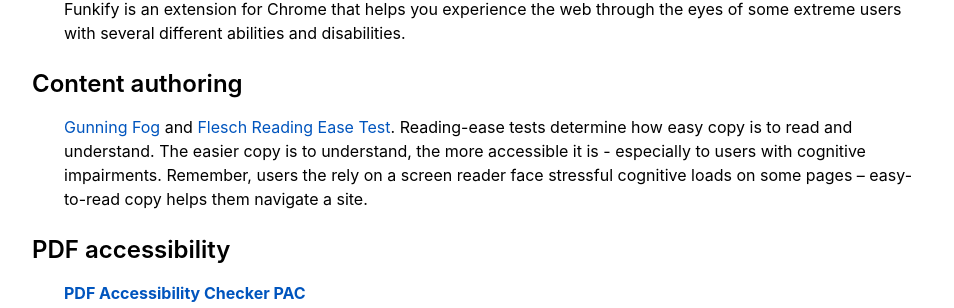
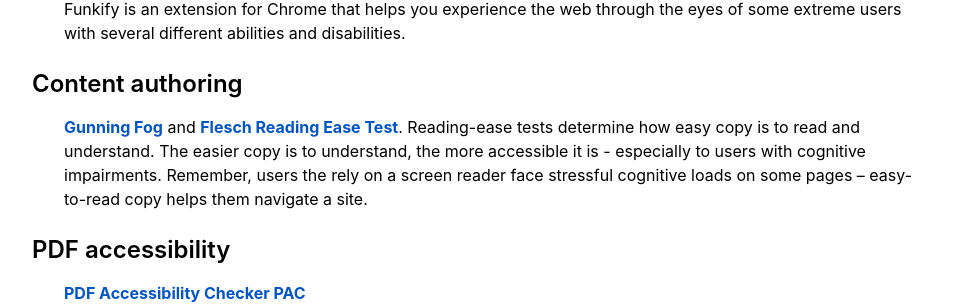
Before and after one commit to jlukosky/jlukosky, a Jekyll site: the page built from tools/index.html, in a window 1280 px wide. Shown: the part 1286-1594 px from the top of the page, without its empty margins (160-1114 px from the left). Built offline with Jekyll 4.4.1, drawn with Linux system fonts in a browser that asks for light colours; comment, search, counter and statistics services are not loaded.

Commit message:
yeah yeah makin it bold

```diff
--- a/tools/index.html
+++ b/tools/index.html
@@ -37,7 +37,7 @@
 
 <h2>Content authoring</h2>
 <ul style="list-style:none;">
-    <li><a href="http://gunning-fog-index.com/" target="_blank">Gunning Fog</a> and <a href="http://www.readabilityformulas.com/free-readability-formula-tests.php" target="_blank">Flesch Reading Ease Test</a>. Reading-ease tests determine how easy copy is to read and understand. The easier copy is to understand, the more accessible it is - especially to users with cognitive impairments. Remember, users the rely on a screen reader face stressful cognitive loads on some pages – easy-to-read copy helps them navigate a site.</li>
+    <li><a href="http://gunning-fog-index.com/" target="_blank"><b>Gunning Fog</b></a> and <a href="http://www.readabilityformulas.com/free-readability-formula-tests.php" target="_blank"><b>Flesch Reading Ease Test</b></a>. Reading-ease tests determine how easy copy is to read and understand. The easier copy is to understand, the more accessible it is - especially to users with cognitive impairments. Remember, users the rely on a screen reader face stressful cognitive loads on some pages – easy-to-read copy helps them navigate a site.</li>
 </ul>
 
  <h2>PDF accessibility</h2>
```
